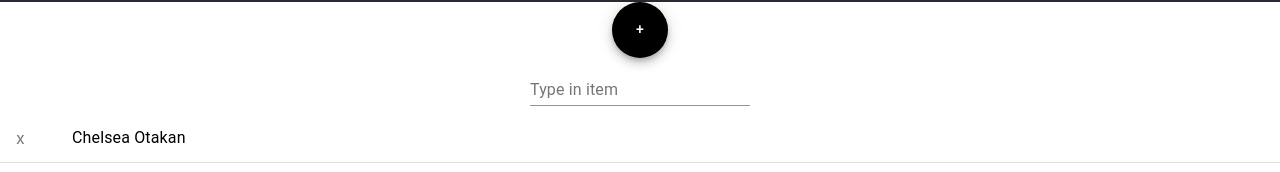
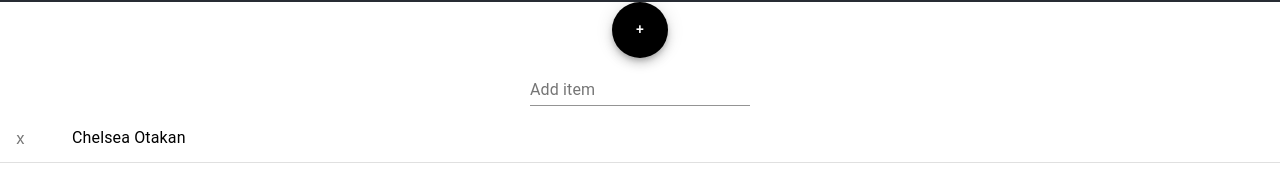
Before and after one commit to ihouwat/shopping-list-react-app-demo, a React (Create React App) app: page / in a window 1280 px wide. Shown: the part 131-303 px from the top of the page. Built offline with nearby package versions, Linux system fonts and the light colour scheme.

Commit message:
Added onSearchChange method

```diff
--- a/src/components/SearchArea.js
+++ b/src/components/SearchArea.js
@@ -1,21 +1,24 @@
-import React, { Component } from 'react';
+import React from 'react';
 
 // Import Material Design UI Components
 import { TextField, Fab } from '@material-ui/core';
 
-class SearchArea extends Component {
-  render () {
+const SearchArea = ({ searchChange }) => {
   return (
     <div>
       <Fab color="primary" aria-label="add">
         +
       </Fab>
       <form noValidate autoComplete="off">
-          <TextField id="standard-basic" label="Type in item" />
+        <TextField
+          id="standard-basic"
+          label="Add item"
+          onChange = { searchChange }
+        />
       </form>
     </div>
   )
 }
-}
+
 
 export default SearchArea;
--- a/src/containers/App.js
+++ b/src/containers/App.js
@@ -1,4 +1,4 @@
-import React from 'react';
+import React, { Component } from 'react';
 import './App.css';
 
 // Import Components
@@ -19,19 +19,35 @@ const theme = createMuiTheme({
   },
 });
 
-function App() {
+class App extends Component {
+  constructor() {
+    super();
+    this.state = {
+      searchfield: ''
+    }
+  }
+
+   // Methods
+  onSearchChange = (event) => {
+    this.setState({searchfield: event.target.value})
+    console.log(event.target.value)
+  }
+
+  render () {
+    const { searchfield } = this.state;
     return (
       <div className="App">
         <header className="App-header">
          <h1>Shopping List</h1>
         </header>
         <ThemeProvider theme={theme}>
-        <SearchArea />
+          <SearchArea searchChange = {this.onSearchChange}/>
           <GroceryList />
           <CompletedList />
         </ThemeProvider>
       </div>
     );
   }
+}
 
 export default App;
```
Lines whose indentation alone changed are shown as unchanged.
